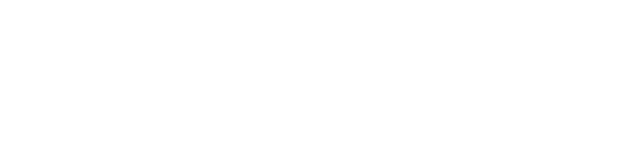
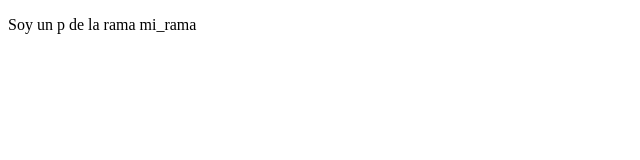
Before and after one commit to santiagoalmada/repo1, a plain HTML site: page pages/index.html in a window 1280 px wide. Shown: the whole page, without its empty margins (0-640 px from the left). Drawn offline with Linux system fonts and the light colour scheme.

Commit message:
agregado el <p> al index.html

```diff
--- a/pages/index.html
+++ b/pages/index.html
@@ -6,6 +6,6 @@
     <title>Document</title>
 </head>
 <body>
-
+    <p>Soy un p de la rama mi_rama</p>
 </body>
 </html>
```
Also changed, not shown: 1 other file.
